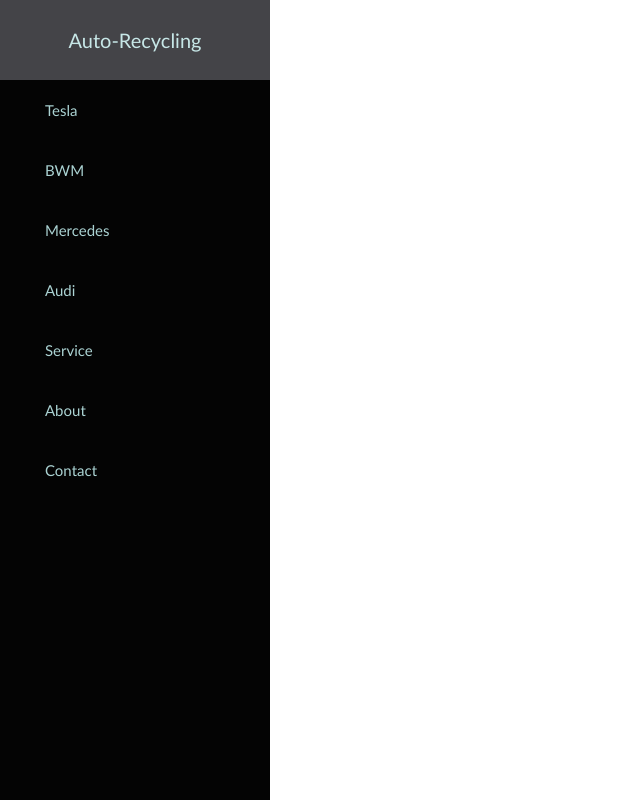
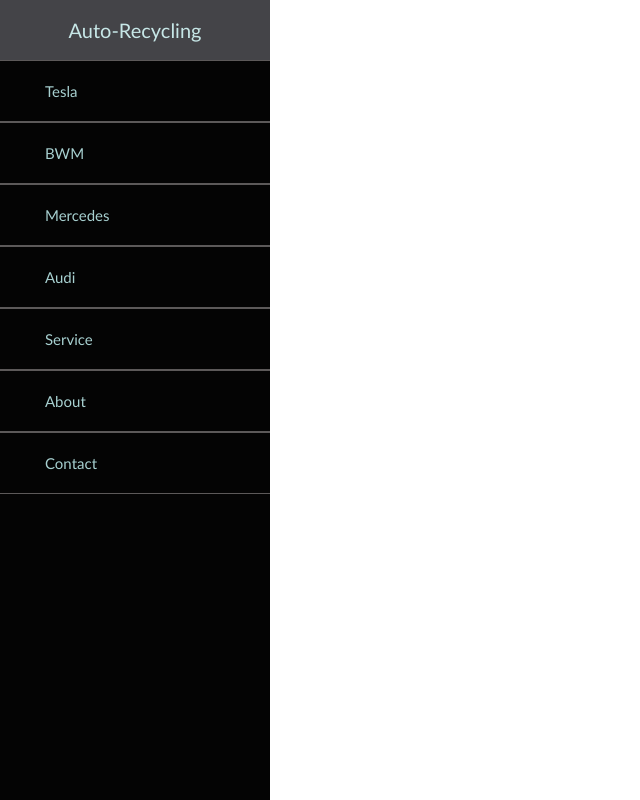
Before and after one commit to barariubeniamin/auto-recycling, a plain HTML site: page index.html in a window 1280 px wide. Shown: the whole page, without its empty margins (0-640 px from the left). Drawn offline with Linux system fonts and the light colour scheme.

Commit message:
sidebar, ul a changed

```diff
--- a/index.html
+++ b/index.html
@@ -6,9 +6,7 @@
     <meta name="viewport" content="width=device-width, initial-scale=1.0" />
     <title>Auto-Recycling</title>
     <link rel="stylesheet" href="style.css" />
-    <script>
-      src = "https://kit.fontawesome.com/a076d05399.js";
-      crossorigin = "anonymous";
+    <script src = "https://www.w3schools.com/icons/icons_reference.asp"></script>
     </script>
     <script src="index.js"></script>
   </head>
@@ -16,13 +14,13 @@
     <div class="sidebar">
       <header>Auto-Recycling</header>
       <ul>
-        <li>Tesla</li>
-        <li>BWM</li>
-        <li>Mercedes</li>
-        <li>Audi</li>
-        <li>Service</li>
-        <li>About</li>
-        <li>Contact</li>
+        <li><a href="#">Tesla</a></li>
+        <li><a href="#">BWM</a></li>
+        <li><a href="#">Mercedes</a></li>
+        <li><a href="#">Audi</a></li>
+        <li><a href="#">Service</a></li>
+        <li><a href="#">About</a></li>
+        <li><a href="#">Contact</a></li>
       </ul>
     </div>
   </body>
--- a/style.css
+++ b/style.css
@@ -19,19 +19,19 @@
   font-size: 20px;
   text-align: center;
   color: rgb(199, 231, 231);
-  line-height: 80px;
+  line-height: 60px;
   background: rgb(68, 68, 72);
   user-select: none;
 }
-.sidebar ul {
+.sidebar ul a {
   display: block;
-  color: rgb(171, 211, 211);
+  color: rgb(167, 208, 208);
   height: 100%;
   width: 100%;
   padding-left: 45px;
   line-height: 60px;
   font-size: 15px;
   box-sizing: border-box;
-  border-top: 1px solid rgb(rgb(198, 198, 198);
-  border-bottom:  1px solid rgb(198, 198, 198);
+  border-top: 1px solid rgb(92, 89, 89);
+  border-bottom: 1px solid rgb(92, 89, 89);
 }
```
